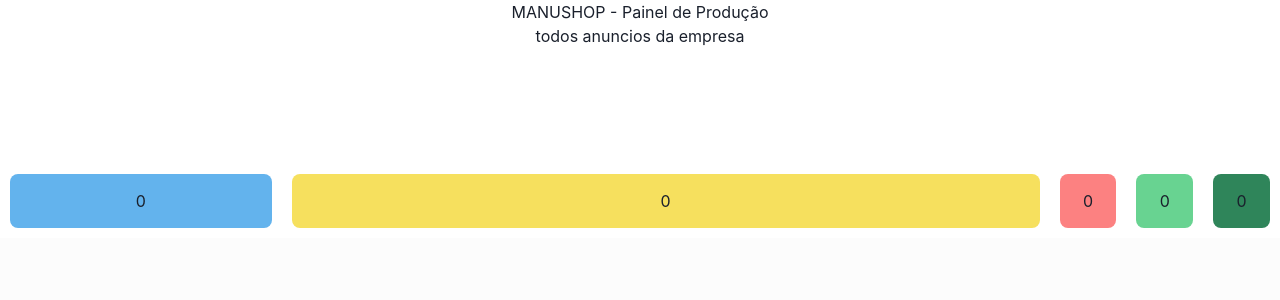
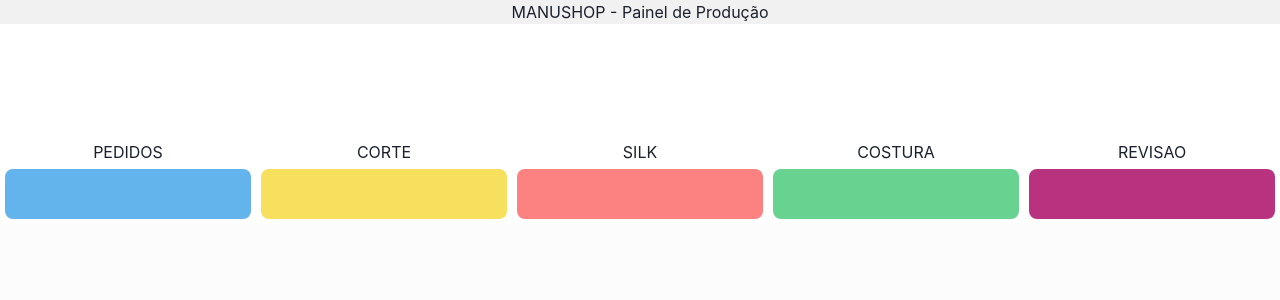
Before and after one commit to conectcoisas/manushop, a React (Vite) app: page / in a window 1280 px wide. Shown: the top 300 px of the page. Built offline with nearby package versions, Linux system fonts and the light colour scheme.

Commit message:
agora ficou bom

```diff
--- a/index.html
+++ b/index.html
@@ -2,9 +2,8 @@
 <html lang="en">
   <head>
     <meta charset="UTF-8" />
-    <link rel="icon" type="image/svg+xml" href="/vite.svg" />
     <meta name="viewport" content="width=device-width, initial-scale=1.0" />
-    <title>DnD Kanban</title>
+    <title>MANUSHOP</title>
   </head>
   <body>
     <div id="root"></div>
--- a/src/App.css
+++ b/src/App.css
@@ -9,6 +9,8 @@
 
 .topo{
     display: block;
+    background-color: rgb(241, 241, 241);
+    color: gray.700;
 }
 
 .container {
@@ -20,27 +22,35 @@
     text-align: center;
     display: block;
     height: 70px;
+    justify-content: center;
+    align-items: center;
 }
 
 .pedidos {
-    width: 22%;
+    width: 20%;
     display: flex;
 }
 .corte {
-    width: 60%;
+    width: 20%;
     display: flex;
 }
 .silk {
-    width: 6%;
+    width: 20%;
     display: flex;
 }
 .costura {
-    width: 6%;
+    width: 20%;
     display: flex;
 }
 .revisao {
-    width: 6%;
+    width:20%;
     display: flex;
+}
+
+.grupoPedido {
+    padding: 15px;
+    height: 50px;
+    width: 20%;
 }
 
 @keyframes animaColunas {
@@ -49,10 +59,17 @@
 .cabecalhoColunas{
     margin: 0;
     padding: 0;
-    display: block;
-    height: 70px;
 }
 
-.grupoPedido {
-    padding: 15px;
+.pedidos .info-pedidos, .info-corte, .info-silk, .info-costura, .info-revisao{
+    height: 45px;
+    display: block;
 }
+.button-pedidos, .button-corte, .button-silk, .button-costura, .button-revisao {
+    width: 100%;
+    height: 25px;
+}
+
+.button-pedidos:hover, .button-corte:hover, .button-silk:hover, .button-costura:hover, .button-revisao:hover {
+    background-color: rgb(241, 241, 241);
+}
--- a/src/App.tsx
+++ b/src/App.tsx
@@ -3,8 +3,6 @@
 import Column from './components/Column';
 import { ColumnType } from './utils/enums';
 import './App.css'
-
-
 
 function App() {
   return (
@@ -13,7 +11,6 @@
         <h2>MANUSHOP - Painel de Produção</h2>
       </div>
       <div className="anuncios">
-        <p>todos anuncios da empresa</p>
       </div>
       <div className="container">
         <DndProvider backend={HTML5Backend}>
--- a/src/components/Column.tsx
+++ b/src/components/Column.tsx
@@ -1,15 +1,15 @@
-import {  Box,  Flex,  IconButton,  Stack, color  } from '@chakra-ui/react';
+import {  Box,  Button,  Flex,  IconButton,  Stack, color  } from '@chakra-ui/react';
 import useColumnDrop from '../hooks/useColumnDrop';
 import useColumnTasks from '../hooks/useColumnTasks';
 import { ColumnType } from '../utils/enums';
 import Task from './Task';
 
 
-
 function Column({ column }: { column: ColumnType }) {
 
   const { tasks, addEmptyTask, deleteTask, dropTaskFrom, swapTasks, updateTask } = useColumnTasks(column);
   const { dropRef, isOver } = useColumnDrop(column, dropTaskFrom);
+
 
   const ColumnTasks =
   tasks.map((task, index) => (<Task key={task.id}
@@ -23,7 +23,10 @@
   return (
     <Box className={column}>
         <Box ref={dropRef} w='100%'  alignItems='center'>
-            <div className="cabecalhoColunas"></div>
+            <div className="cabecalhoColunas">
+              <div className={"info-"+column}></div>
+              <button className={"button-"+column}>{column.toUpperCase()}</button>
+            </div>
             {ColumnTasks}
         </Box>
     </Box>
--- a/src/components/Task.tsx
+++ b/src/components/Task.tsx
@@ -1,4 +1,5 @@
-import { DeleteIcon } from '@chakra-ui/icons';
+import { ExternalLinkIcon } from '@chakra-ui/icons';
+
 import { Box, IconButton, ScaleFade } from '@chakra-ui/react';
 import _ from 'lodash';
 import { memo } from 'react';
@@ -26,14 +27,14 @@
         role="group"
         position="relative"
         rounded="lg"
-        margin='10px'
+        margin='5px'
         cursor="grab"
         userSelect="none"
         bgColor={task.color}
         opacity={isDragging ? 0.5 : 1}
       >
         <div className="grupoPedido">
-            {index}
+
         </div>
 
         <IconButton
@@ -41,16 +42,16 @@
           top={0}
           right={0}
           zIndex={100}
-          aria-label="delete-task"
-          size="md"
+          aria-label="ExternalLinkIcon-task"
+          size="lg"
           colorScheme="solid"
           color={'gray.700'}
-          icon={<DeleteIcon />}
+          icon={<ExternalLinkIcon />}
           opacity={0}
           _groupHover={{
             opacity: 1,
           }}
-          onClick={handleDeleteClick} />
+          />
       </Box>
     </ScaleFade>
   );
--- a/src/hooks/useTaskCollection.ts
+++ b/src/hooks/useTaskCollection.ts
@@ -1,5 +1,4 @@
 import { useLocalStorage } from 'usehooks-ts';
-
 import { v4 as uuidv4 } from 'uuid';
 import { ColumnType } from '../utils/enums';
 import { TaskModel } from '../utils/models';
@@ -44,7 +43,7 @@
         id: uuidv4(),
         column: ColumnType.REVISAO,
         title: 'Task 5',
-        color: 'green.600',
+        color: 'pink.600',
       },
     ],
   });
--- a/src/utils/helpers.ts
+++ b/src/utils/helpers.ts
@@ -18,5 +18,5 @@
 
 export function pickChakraRandomColor(variant = '') {
   const color = colors[Math.floor(Math.random() * colors.length)];
-  return color + variant;
+  return 'blue';
 }
```
